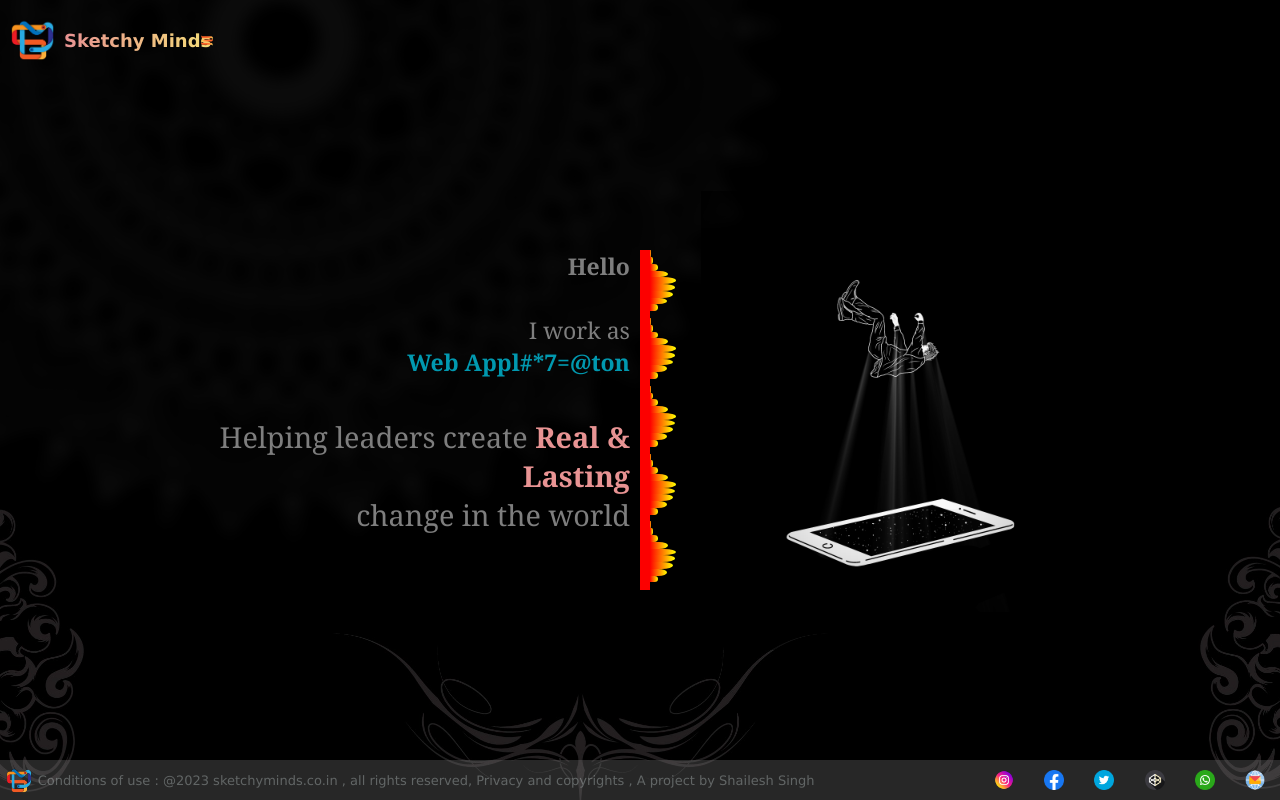
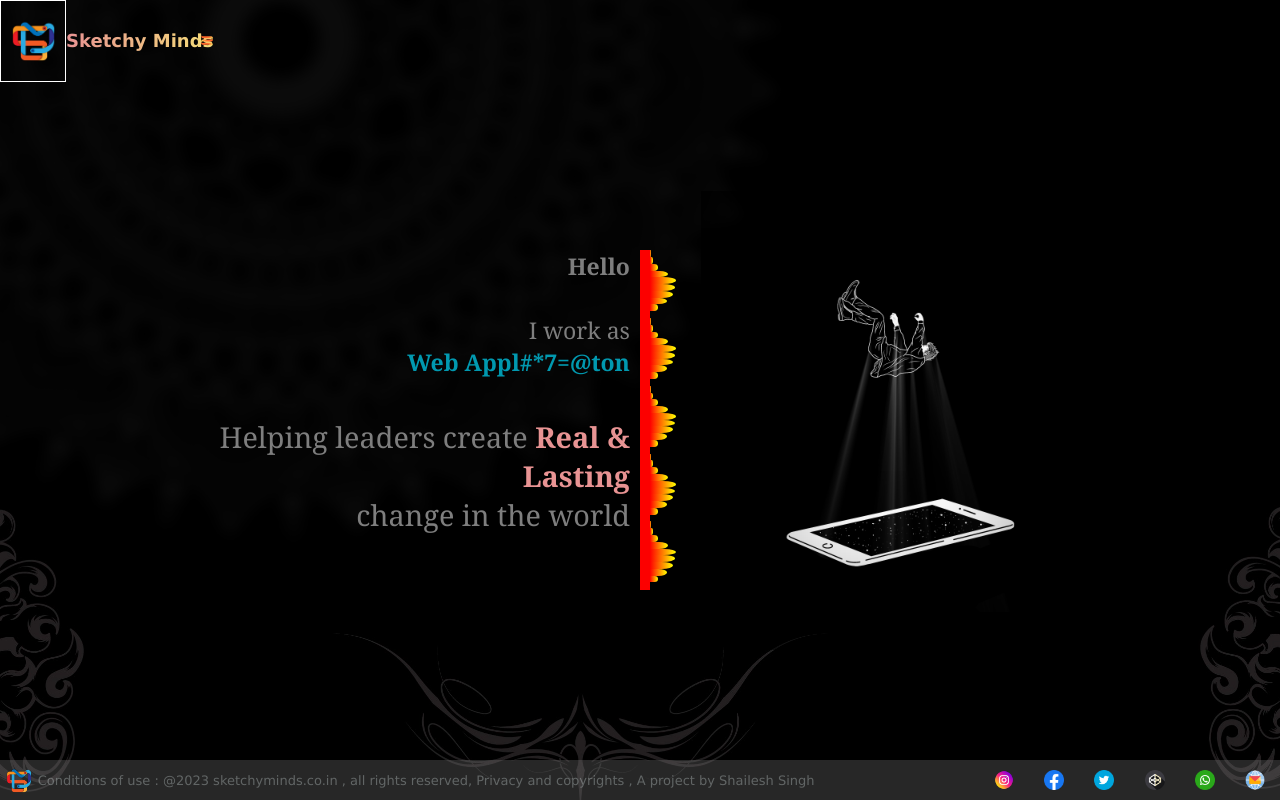
Before and after one commit to shaileshSingh007/portfolio, a plain HTML site: page index.html in a window 1280 px wide. Drawn offline with nearby package versions, Linux system fonts and the light colour scheme.

Commit message:
5rd stage

```diff
--- a/css/myCSS.css
+++ b/css/myCSS.css
@@ -4,8 +4,7 @@
 ::-webkit-scrollbar-thumb {cursor:pointer;}
 
 /* all parent divs in HTML page */
-#header{width:100%; height:10%; color: aliceblue; display:flex;
-  position: absolute; top:0; left:0;}
+#header{width:100%; height:10%; color: aliceblue; display:flex; position: absolute; top:0; left:0; z-index: 100;}
 #mainbody{width:100%; height:85%; display:flex; justify-content: center; align-items: center;  transition: all 0.5s ease-in-out;
    position: absolute; top:10%;left: 0%; }
 #mainbody1{width:4%; height:85%;  opacity: 0; display:flex; justify-content: center; align-items: center; border:0.5px solid rgb(147, 147, 147);
@@ -23,7 +22,7 @@
 
 
 /* header Details */
-#logo{width:5vw; height:10vh;  display: flex; justify-content: center; align-items: center; background:url(../images/logo.png) no-repeat center/70%;}
+#logo{width:5vw; border: 1px solid white; height:10vh;  display: flex; justify-content: center; align-items: center; background:url(../images/logo.png) no-repeat center/70%;}
 #websiteName{width:13%; font-weight: bold; font-size: large; font-family: Verdana, Geneva, Tahoma, sans-serif; height: 100%; display: flex; justify-content: left; align-items: center; background: linear-gradient(to right, #e89393, #f6e674);
     -webkit-background-clip:text;background-clip: text;
     -webkit-text-fill-color: transparent;}
```
